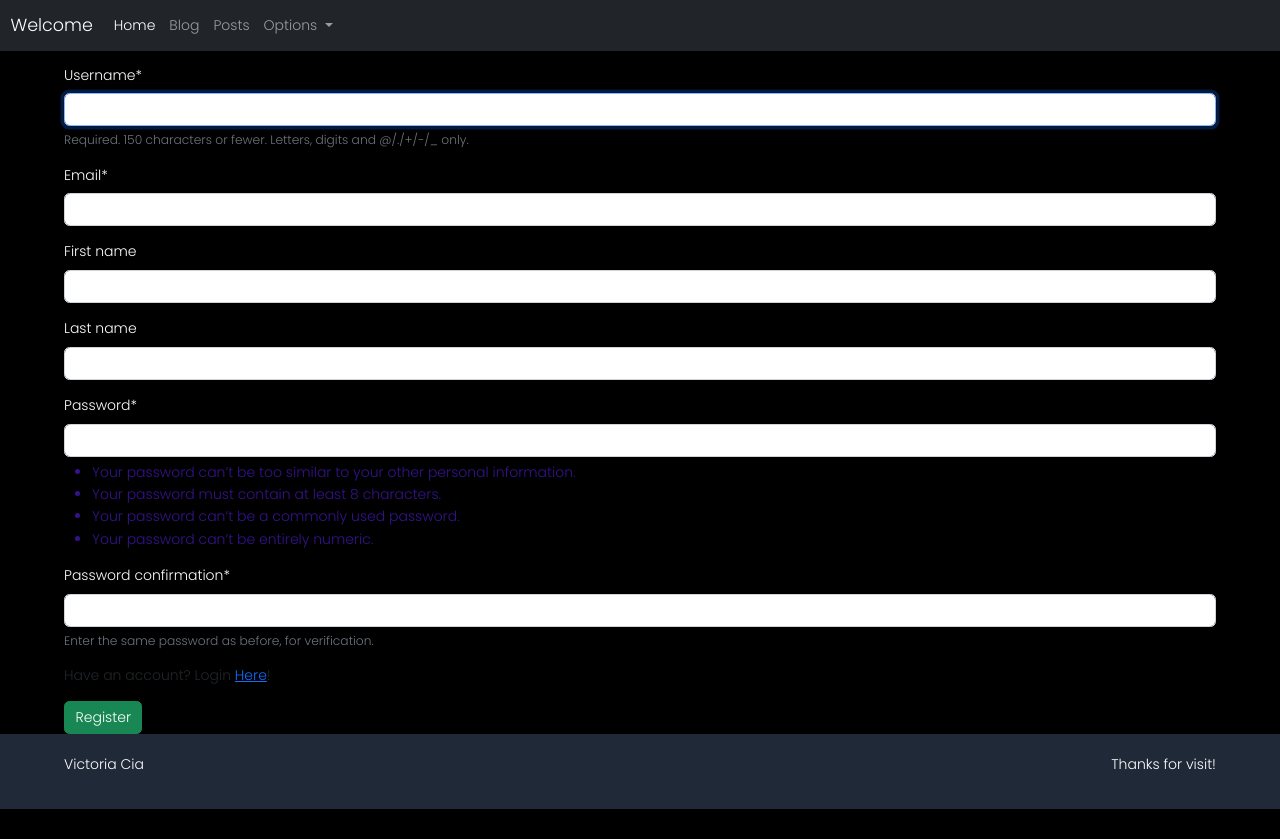
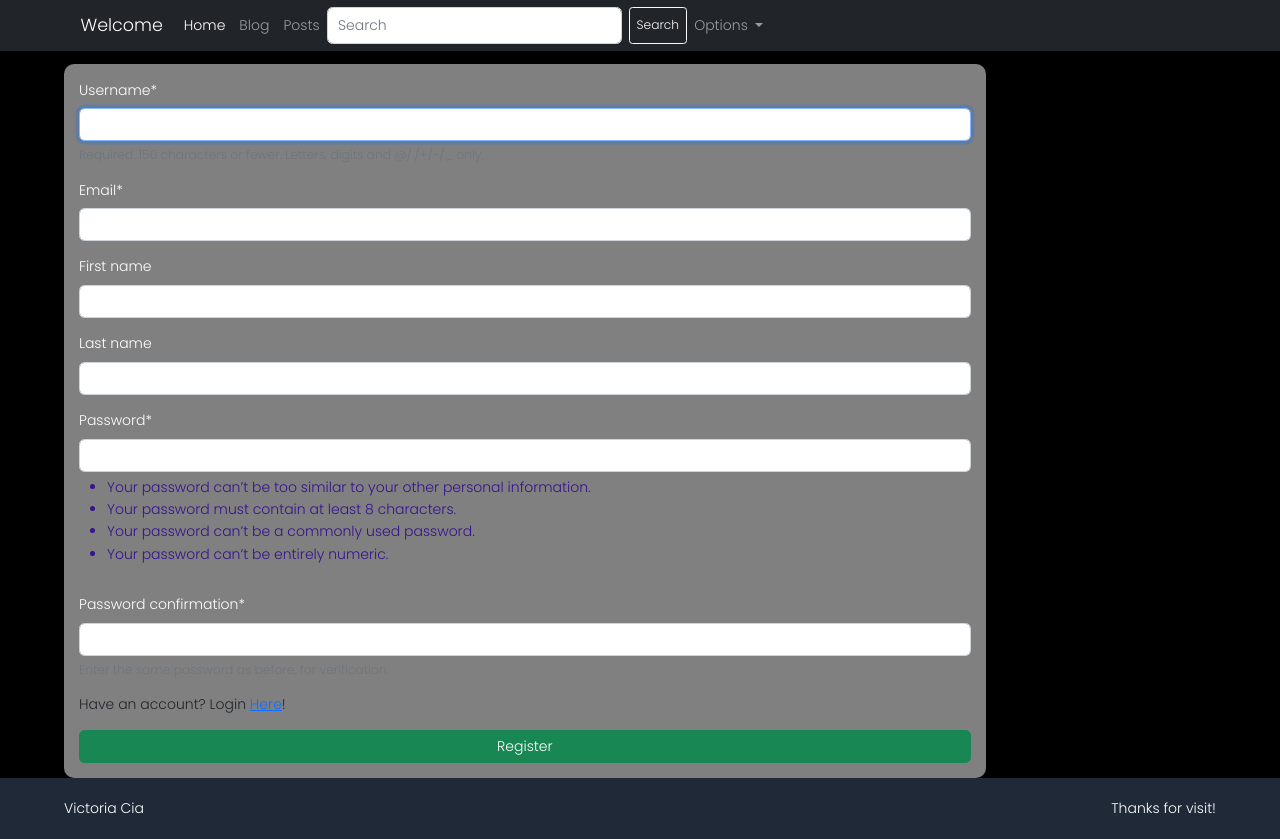
Before and after one commit to victoriaCia/Blog_django, a Django app: page /blog/register/ in a window 1280 px wide. Before the commit the page ends 809 px from the top, so only its background shows below. Run offline with Django 4.2, Linux system fonts and the light colour scheme; some libraries are stand-ins or nearby versions.

Commit message:
search by tagline and headline

```diff
--- a/blog/urls.py
+++ b/blog/urls.py
@@ -1,5 +1,5 @@
 from django.urls import path, include
-from .views import BlogsListView, EntryDetailView, EntryListView, PostsListView, EntryFormView, sign_up
+from .views import BlogsListView, EntryDetailView, EntryListView, PostsListView, EntryFormView, search_bar, sign_up
 
 app_name = 'Blog'
 
@@ -12,4 +12,5 @@ urlpatterns = [
     path('<int:pk>/', EntryListView.as_view(), name='entry_list'),
     path('entry<int:pk>/', EntryDetailView.as_view(), name='entry_detail'),
     path('register/', sign_up, name='sign_up'),
+    path('results/', search_bar, name='search_results'),
 ]
--- a/blog/views.py
+++ b/blog/views.py
@@ -4,6 +4,7 @@ from django.views.generic.edit import FormView
 from django.contrib.auth import login, logout, authenticate
 from blog.forms import BlogModelForm, RegistrationForm
 from .models import Blog, Entry
+from django.db.models import Q
 
 # Create your views here.
 
@@ -95,3 +96,13 @@ def sign_up(request):
         form = RegistrationForm()
 
     return render(request, 'registration/sign_up.html', {'form':form})
+
+def search_bar(request):
+    q = request.GET.get('q', '')
+    query = Q(name__icontains=q)
+    blogs = Blog.objects.filter(query)
+    entries = Entry.objects.filter(Q(headline__icontains=q))
+    context1 ={'blogs':blogs}
+    context2 ={'entries':entries}
+    context = {**context1, **context2}
+    return render(request, 'blog/search_results.html', context)
--- a/core/settings.py
+++ b/core/settings.py
@@ -47,8 +47,8 @@ INSTALLED_APPS = [
     'blog',
 ]
 
-#CRISPY_ALLOWED_TEMPLATE_PACKS = "bootstrap5"
-#CRISPY_TEMPLATE_PACK = "bootstrap5"
+CRISPY_ALLOWED_TEMPLATE_PACKS = "bootstrap5"
+CRISPY_TEMPLATE_PACK = "bootstrap5"
 
 MIDDLEWARE = [
     'django.middleware.security.SecurityMiddleware',
--- a/static/css/core/styles.css
+++ b/static/css/core/styles.css
@@ -15,9 +15,12 @@
 }
 
 
+
+
 main{
     margin: auto 5%;
     margin-top: 1%;
+    justify-content: center;
 }
 
 @media only screen and (max-width:600px){
@@ -52,8 +55,13 @@ main{
 .footer-container {
     display: flex;
     justify-content: space-between;
+    align-items: center;
     width: 100%;
     background: rgb(31 41 55);
     color: #fff;
     padding: 1.5% 5%;
 }
+
+.footer-container p{
+    align-self: center;
+}
--- a/templates/blog/posts_list.html
+++ b/templates/blog/posts_list.html
@@ -11,7 +11,7 @@
         {% for post in posts %}
         <div class="post-item">
             <div>
-                <a href="{% url 'Blog:posts_list' %}"><h1> {{post.headline}}</h1></a>
+                <a href="{% url 'Blog:entry_detail' post.id %}"><h1> {{post.headline}}</h1></a>
                 <p>{{post.body_text|striptags|truncatechars:200}}</p>
                 <a href="{% url 'Blog:entry_list' post.blog.id %}">{{post.blog.name}}</a>
             </div>
--- a/templates/core/partials/_footer.html
+++ b/templates/core/partials/_footer.html
@@ -1,8 +1,5 @@
 <section class="footer-container">
-    <div>
-        <p>Victoria Cia</p>
-    </div>
-    <div>
-        Thanks for visit!
-    </div>
+        <span>Victoria Cia</span>
+
+        <span>Thanks for visit!</span>
 </section>
--- a/templates/core/partials/_navbar.html
+++ b/templates/core/partials/_navbar.html
@@ -1,5 +1,5 @@
-<nav class="navbar navbar-expand-lg navbar-dark bg-dark space-btw">
-    <div class="container-fluid">
+<nav class="navbar navbar-expand-md navbar-dark bg-dark">
+    <div class="container-fluid container-md ">
       <a class="navbar-brand" href="{% url 'home' %}">Welcome</a>
       <button class="navbar-toggler" type="button" data-bs-toggle="collapse" data-bs-target="#navbarNavDropdown" aria-controls="navbarNavDropdown" aria-expanded="false" aria-label="Toggle navigation">
         <span class="navbar-toggler-icon"></span>
@@ -15,6 +15,11 @@
           <li class="nav-item">
             <a class="nav-link" href="{% url 'blog:posts_list' %}">Posts</a>
           </li>
+            <form method="GET" action="{% url 'blog:search_results' %}"  class="d-flex">
+              {% csrf_token %}
+              <input name="q" id="search" class="form-control me-2" type="search" placeholder="Search" aria-label="Search">
+              <button class="btn btn-outline-light btn-sm" type="submit">Search</button>
+            </form>
           <li class="nav-item dropdown">
             <a class="nav-link dropdown-toggle" href="#" id="navbarDropdownMenuLink" role="button" data-bs-toggle="dropdown" aria-expanded="false">
               Options
--- a/templates/registration/sign_up.html
+++ b/templates/registration/sign_up.html
@@ -6,15 +6,7 @@
 
 {% block content %}
 
-{% if messages %}
-<ul>
-    {% for message in messages %}
-        <li>{{ message }}</li>
-        {% endfor %}
-</ul>
-{% endif %}
-
-<form method="POST">
+<form method="POST" class="form-container">
     {% csrf_token %}
     {{form|crispy}}
 <p>Have an account? Login <a href="{% url 'Blog:login' %}">Here</a>!</p>
```
Also changed, not shown: templates/blog/search_results.html (added, +32 -0 lines).
